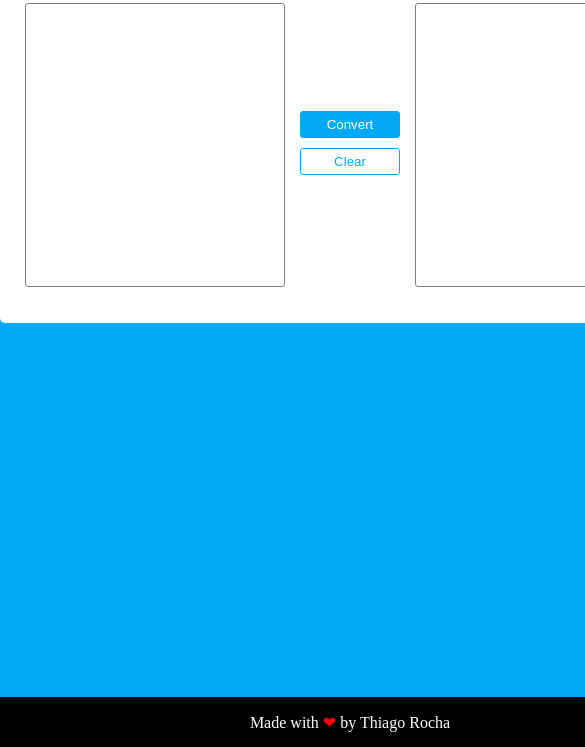
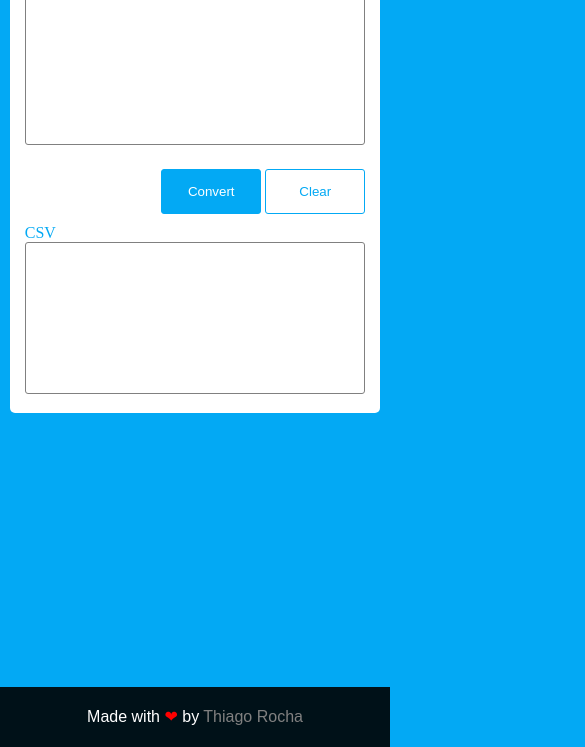
Before and after one commit to thiagorocha503/json2csv, a plain HTML site: page index.html in a window 390 px wide. Shown: the part 97-844 px from the top of the page, 585 px wide, since content can reach past the window. Drawn offline with Linux system fonts and the light colour scheme.

Commit message:
:lipstick:Fix layout to mobile device

```diff
--- a/css/style.css
+++ b/css/style.css
@@ -5,43 +5,57 @@
     box-sizing: border-box;
 }
 
+#page-container {
+    position: relative;
+    min-height: 100vh;
+}
+
+#content-wrap {
+    /* Footer height */
+    padding-bottom: 60px;
+    padding-top: 20px;
+}
+
+#footer {
+    position: absolute;
+    bottom: 0;
+    width: 100%;
+    height: 60px;
+    /* Footer height */
+    line-height: 60px;
+    background-color: rgba(0, 0, 0, 90%);
+}
+
+#footer-content {
+    text-align: center;
+    color: white;
+    font-family: Arial, Helvetica, sans-serif;
+}
+
+#heart-emoji {
+    color: red;
+}
+
+#github-link {
+    color: gray;
+    text-decoration: none;
+}
+
+#github-link:hover {
+    color: white;
+    text-decoration: underline;
+}
+
 body {
     background-color: #03A9F4;
 }
 
-.div-input,
-.div-output {
-    width: 40%;
-    float: left;
-    height: 90%;
-}
-
-.div-actions {
-    width: 20%;
-    float: left;
-    padding-top: 30px;
-    text-align: center;
-    position: relative;
-    height: 90%;
-}
-
-.div-buttons {
-    top: 50%;
-    position: absolute;
-    transform: translateY(-50%);
-}
-
 #app {
-    width: 700px;
-    min-width: 700px;
-    height: 400px;
     border-radius: 5px;
-    padding: 25px;
     background-color: white;
-    position: relative;
-    margin-top: 20px;
-    left: 50%;
-    transform: translateX(-50%);
+    margin-bottom: 15px;
+    margin-left: auto;
+    margin-right: auto;
 }
 
 input[type],
@@ -56,6 +70,15 @@ textarea {
     border-color: gray;
     overflow: auto;
     resize: none;
+    outline: none;
+}
+
+textarea:hover {
+    border-color: black;
+}
+
+textarea:focus {
+    border-color: #03A9F4;
 }
 
 #app-title,
@@ -96,47 +119,61 @@ label {
     background-color: rgb(3, 169, 244, 0.1);
 }
 
-footer {
-    background-color: black;
-    height: 50px;
-    position: fixed;
-    bottom: 0;
+
+/* Mobile  */
+
+.div-input,
+.div-output,
+.div-actions {
     width: 100%;
-    min-width: 700px;
-    display: block;
 }
 
-.footer-content {
-    display: block;
-    text-align: center;
-    color: white;
-    position: relative;
-    top: 50%;
-    transform: translateY(-50%);
+#app {
+    width: 95%;
+    height: auto;
+    padding: 15px;
 }
 
-#heart-emoji {
-    color: red;
+.div-actions {
+    padding-top: 10px;
+    padding-bottom: 10px;
+    overflow: hidden;
 }
 
-#link-profile:link {
-    text-decoration: none;
-    color: white;
-}
-
-#link-profile:visited {
-    color: gray;
-    opacity: 0.9;
-}
-
-#link-profile:hover {
-    color: white;
-    text-decoration: underline;
+.div-buttons {
+    float: right;
 }
 
 @media screen and (max-width: 700px) {
-    #app {
-        position: static;
-        transform: translateX(0);
+    .button {
+        height: 45px;
     }
 }
+
+@media screen and (min-width: 700px) {
+    /* Desktop */
+    #app {
+        width: 700px;
+        height: 400px;
+        padding: 25px;
+    }
+    .div-input,
+    .div-output {
+        width: 40%;
+        float: left;
+        height: 90%;
+    }
+    .div-actions {
+        width: 20%;
+        float: left;
+        padding-top: 30px;
+        text-align: center;
+        position: relative;
+        height: 90%;
+    }
+    .div-buttons {
+        top: 50%;
+        position: absolute;
+        transform: translateY(-50%);
+    }
+}
--- a/index.html
+++ b/index.html
@@ -1,5 +1,5 @@
 <!DOCTYPE html>
-<html lang="en-US">
+<html lang="en">
 
 <head>
     <meta charset="UTF-8">
@@ -9,14 +9,15 @@
 </head>
 
 <body>
-    <div id="container">
+    <div id="page-container">
+        <div id="content-wrap">
             <div id="app">
                 <div>
                     <h1 id="app-title">JSON to CSV</h1>
                 </div>
                 <div class="div-input">
                     <label for="text-input">JSON</label><br>
-                <textarea name="" id="text-input"></textarea>
+                    <textarea id="text-input" cols="30" rows="10"></textarea>
                 </div>
                 <div class="div-actions">
                     <div class="div-buttons">
@@ -26,13 +27,14 @@
                 </div>
                 <div class="div-output">
                     <label for="text-output">CSV</label><br>
-                <textarea name="" id="text-output" cols="30" rows="10" readonly></textarea>
+                    <textarea id="text-output" cols="30" rows="10" readonly></textarea>
                 </div>
             </div>
         </div>
-    <footer>
-        <p class="footer-content">Made with <span id="heart-emoji">❤</span> by <a href="https://github.com/thiagorocha503/json2csv" target="_blank" rel="noopener noreferrer" id="link-profile">Thiago Rocha</a></p>
+        <footer id="footer">
+            <p id="footer-content">Made with <span id="heart-emoji">❤</span> by <a href="http://github.com/thiagorocha503/json2csv" target="_blank" id="github-link" rel="noopener noreferrer">Thiago Rocha</a></p>
         </footer>
+    </div>
     <script src="js/app.js"></script>
 </body>
 
```
Lines whose indentation alone changed are shown as unchanged.
